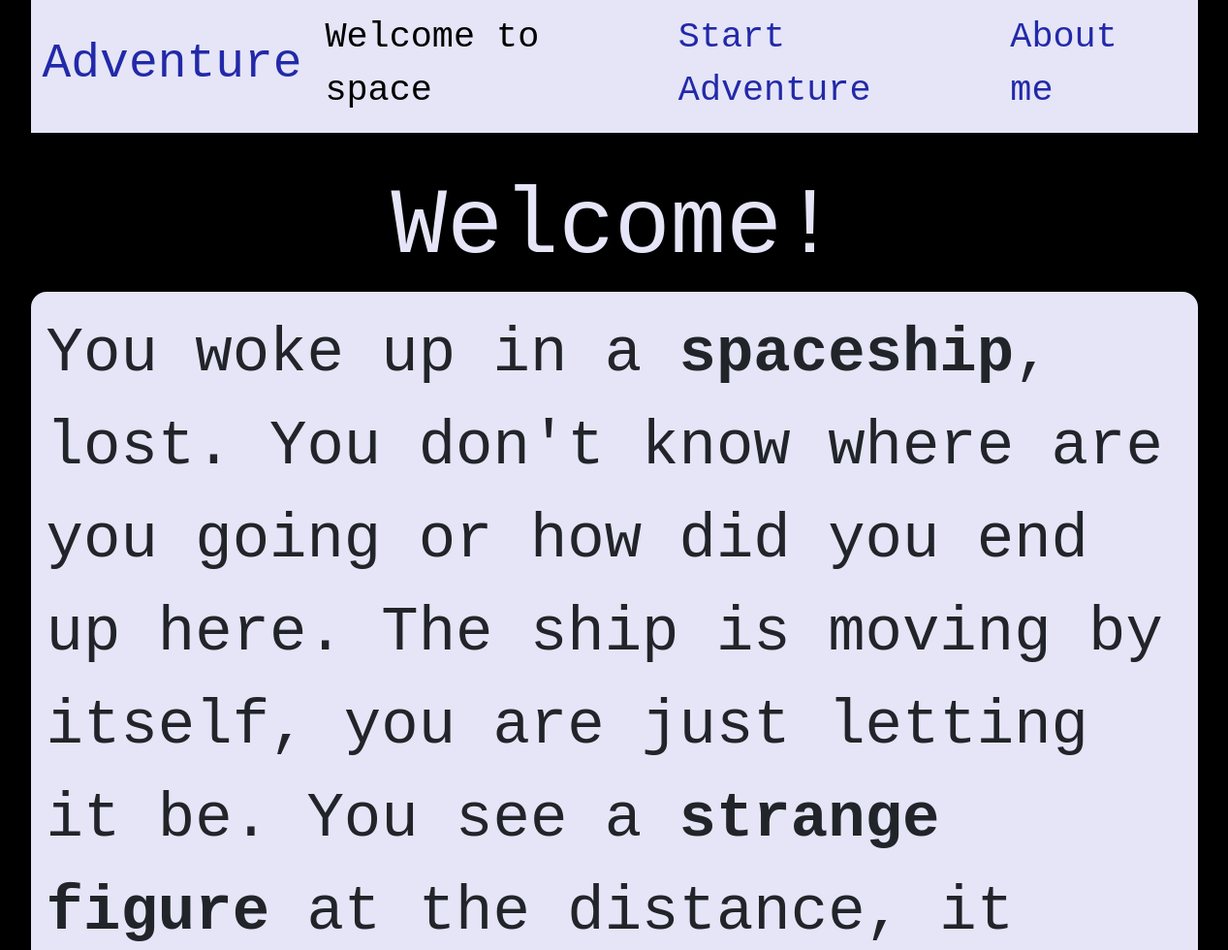
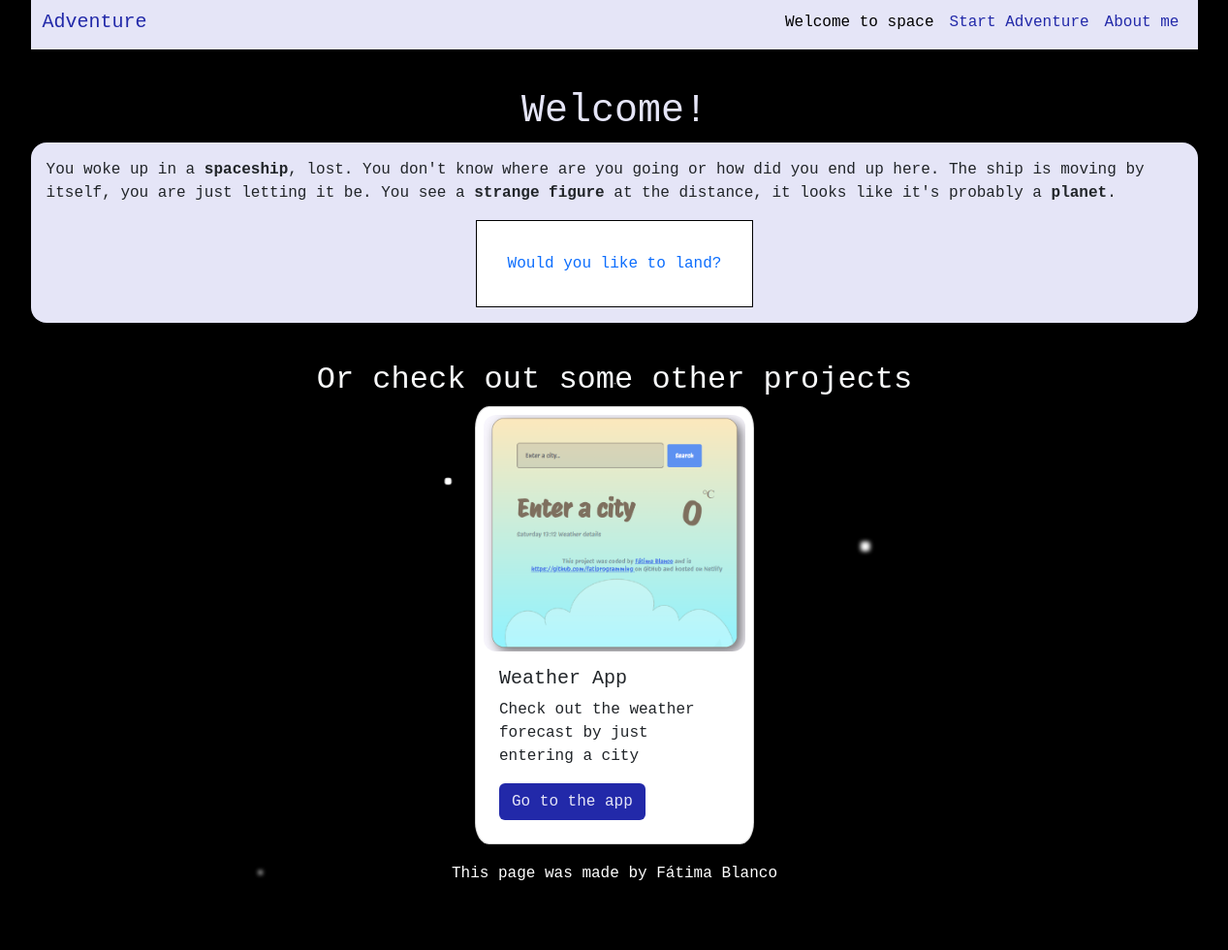
Before and after one commit to fatiprogramming/Responsive-Final-Project, a plain HTML site: page index.html in a window 1536 px wide. Shown: the part 5-985 px from the top of the page at 97% size, without its empty margins (134-1401 px from the left). After the commit the page ends 936 px from the top, so only its background shows below. Drawn offline with nearby package versions, Linux system fonts and the light colour scheme; a web font is replaced by a local one.

Commit message:
Corrections

```diff
--- a/styles/style.css
+++ b/styles/style.css
@@ -30,7 +30,6 @@ footer {
     34vw -38vh 1px 0px #fff, -17vw 45vh 3px 1px #fff, 22vw -36vh 3px 2px #fff,
     -42vw 1vh 1px 0px #fff;
   animation: zoom 10s alternate infinite;
-  z-index: -1;
 }
 
 @keyframes zoom {
@@ -76,7 +75,7 @@ footer {
   text-decoration: none;
   background-color: #fff;
   border: 1px solid #000;
-  padding: 1rem;
+  padding: 2rem;
 }
 
 .astronaut {
@@ -116,6 +115,7 @@ footer {
   justify-content: space-between;
   margin: 1rem auto;
   box-shadow: 0 0 1rem #fff;
+  min-height: 3.3rem;
 }
 .facts {
   display: flex;
@@ -123,6 +123,10 @@ footer {
 }
 .fun-fact {
   color: var(--secondary-color);
+}
+.fun-facts-title {
+  margin-top: 5%;
+  margin-bottom: 5%;
 }
 .jupiter {
   justify-content: start;
@@ -142,55 +146,13 @@ footer {
   color: var(--primary-color);
   background-color: var(--secondary-color);
 }
-@media (min-width: 1500px) {
+@media (min-width: 1280px) {
   body {
     margin-left: 10%;
     margin-right: 10%;
   }
   .container {
     max-width: none !important;
-  }
-  h1 {
-    font-size: 6rem;
-  }
-  p {
-    font-size: 4rem;
-  }
-  .nav-link {
-    font-size: 2.3rem;
-  }
-  .navbar-brand {
-    font-size: 3.1rem;
-  }
-  button {
-    font-size: 3rem;
-  }
-  h2 {
-    font-size: 5rem;
-  }
-  .card {
-    margin-top: 10rem;
-    width: auto;
-  }
-  .btn-card {
-    font-size: 3rem;
-  }
-  .card-title {
-    font-size: 4rem;
-  }
-  .starting {
-    margin-bottom: 10rem;
-  }
-  #land {
-    font-size: 3rem;
-  }
-  .about-big {
-    margin-top: 7% !important;
-    margin-bottom: 7% !important;
-  }
-  .fun-facts-title {
-    margin-top: 10%;
-    margin-bottom: 10%;
   }
 }
 @media (max-width: 300px) {
```
